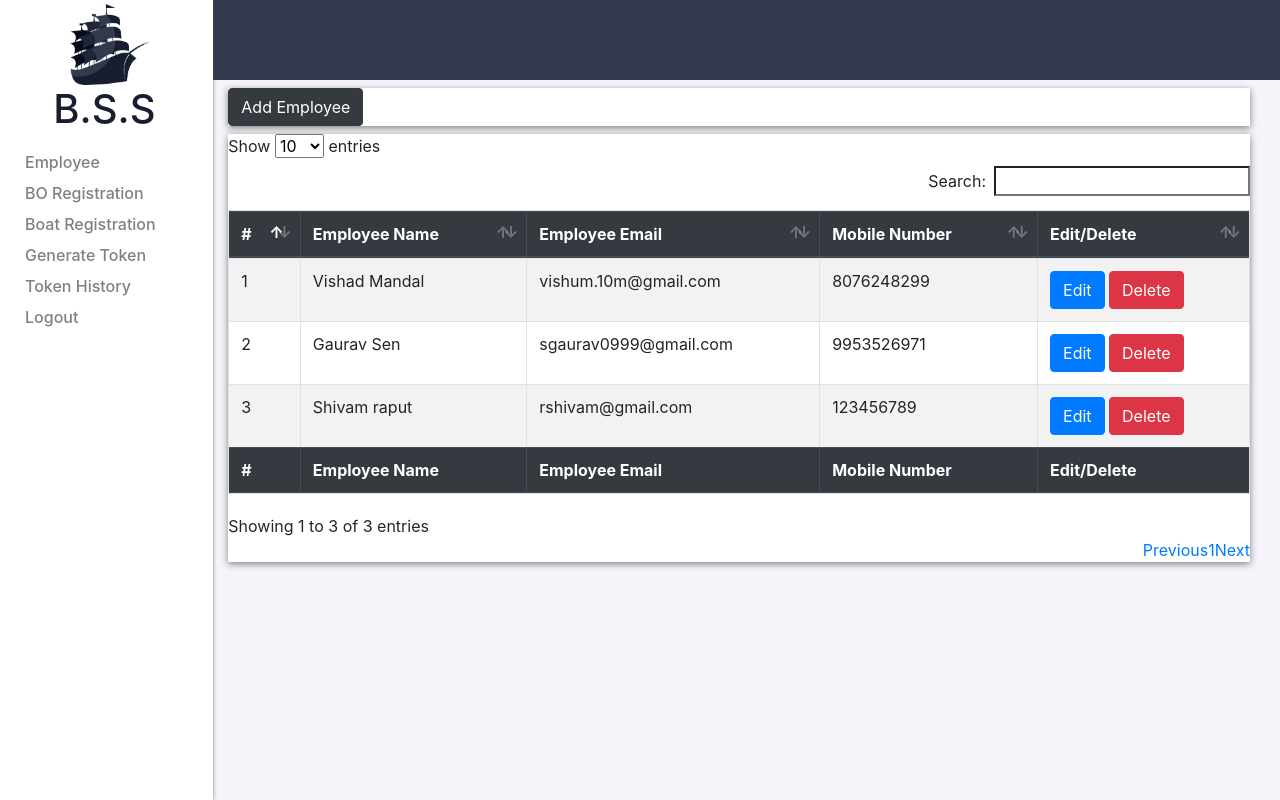
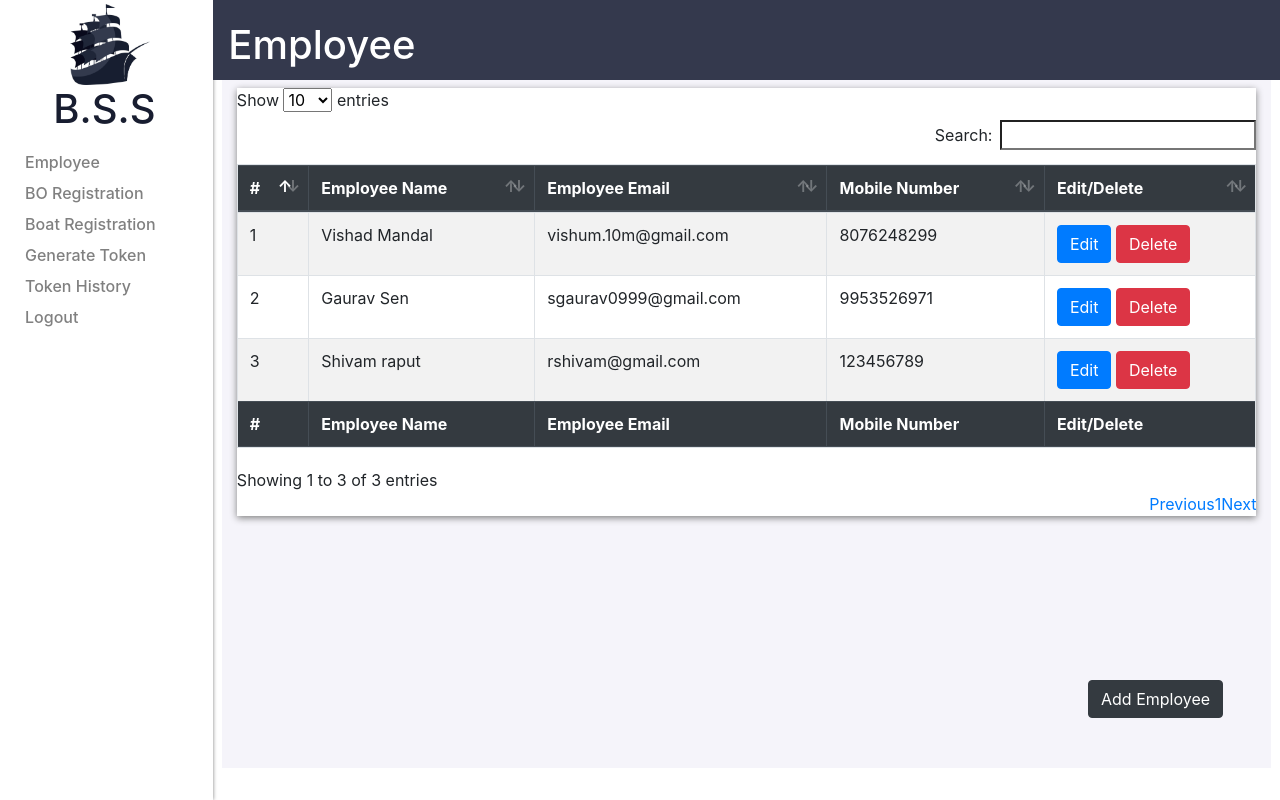
Before and after one commit to mvpsaurav/Boat_Scheduling_System-, a PHP site: page /modules/admin/employee_listing.php in a window 1280 px wide. Run offline with PHP 8.4, Linux system fonts and the light colour scheme; data comes from the database, SQL or seed files in the repository.

Commit message:
design update

```diff
--- a/includes/admin/layout/header.php
+++ b/includes/admin/layout/header.php
@@ -1,3 +1,3 @@
 <div class="col-10 header_container">
-
+<h1 class=header_name>Employee</h1>
 </div>
--- a/modules/admin/employee_listing.php
+++ b/modules/admin/employee_listing.php
@@ -1,17 +1,21 @@
 <?php
 require"../../includes/admin/layout/head.php";
 require"../../includes/admin/layout/sidebar.php";
-require"../../includes/admin/layout/header.php";
+// require"../../includes/admin/layout/header.php";
 require"../../includes/admin/dbconnect.php";
 
 $listing_query="SELECT * FROM users WHERE roleid <= 2";
 $execute_query=mysqli_query($connect,$listing_query);
+$execute_query2=mysqli_query($connect,$listing_query);
 $index=1;
 ?>
+<div class="col-10 header_container">
+<h1 class=header_name>Employee</h1>
+</div>
 <div class="container">
     <div class="row">
             <div class="col">
-            	<div class="wrapper">
+            	<div class="add_button">
 					<!-- <a href="employee_register.php" class="btn btn-dark">Add Employee</a> -->
 					<button type="button" class="btn btn-dark" data-toggle="modal" onclick="addemp()" data-target="#myModal">Add Employee</button>
             	</div>
@@ -56,14 +60,7 @@ $index=1;
 </div>
 
 
-
-
-
-
-
-
-
-
+<!--------------------------------Modal------------------------------->
 
 <div id="myModal" class="modal fade" role="dialog">
   <div class="modal-dialog modal-dialog-centered" role="document">
--- a/style/style.css
+++ b/style/style.css
@@ -17,12 +17,20 @@ padding: 0px 0px 0px 0px !important;
     background-color: #34394D;
     float: right;
 }
+.header_container h1
+{
+   color: white;
+    margin: 0% 0%;
+    padding-top: 2%;
+}
 .container
 {
     background-color:#F5F4FA ;
     height: 100%;
     width: 100%;
-    max-width: none !important;
+    max-width: 82% !important;
+    max-height: 86% !important;
+    overflow: scroll;
 }
 body
 {
@@ -102,7 +110,11 @@ body
     background-color: #ffffff;
     margin: 8px 0px 0px 0px;
     box-shadow: 0px 2px 7px grey;
-
+}
+.wrapper:hover
+{
+    transition-duration: 500ms;
+    box-shadow: 0px 5px 15px grey;
 }
 .logo h1
 {
@@ -114,3 +126,10 @@ body
     margin:2% 19% 0% 33%;
     width: 80px;
 }
+.add_button
+{
+    position: fixed;
+    top: 85%;
+    left: 85%;
+    z-index: 1000;
+}
```
Also changed, not shown: modules/admin/bo_listing.php (+6 -10 lines). Lines whose indentation alone changed are shown as unchanged.
